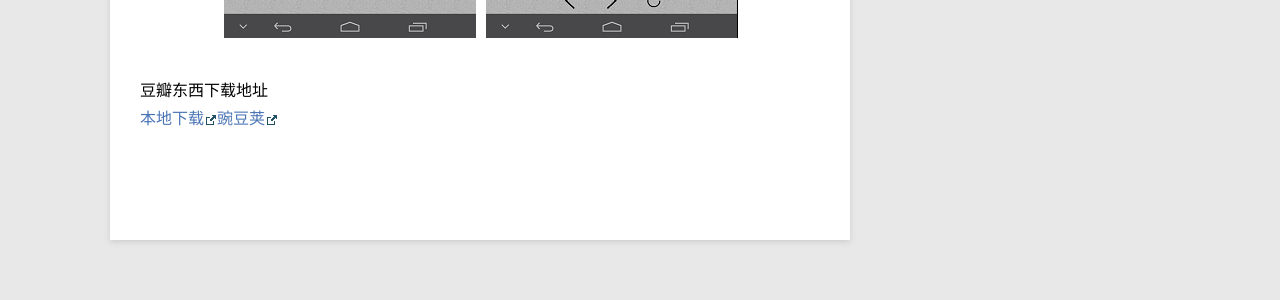
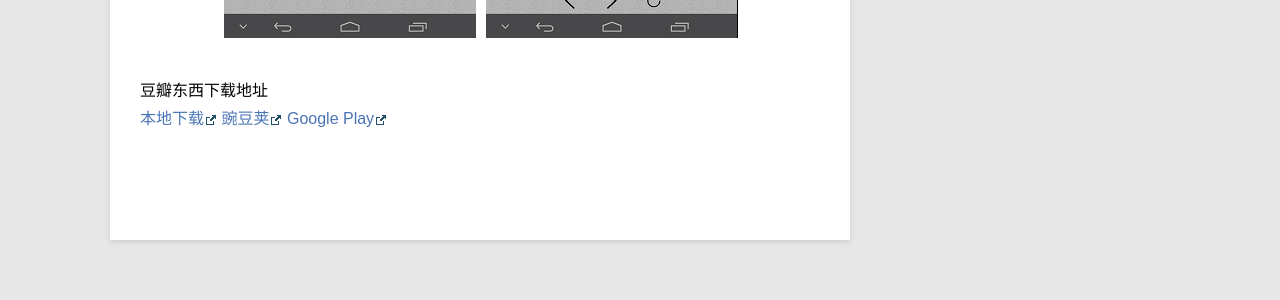
Before and after one commit to Joyuan/joyuan.github.com, a Jekyll site: the page built from _posts/project/2013-11-15-douban_dongxi.md, in a window 1280 px wide. Shown: the part 1199-1499 px from the top of the page. Built offline with Jekyll 4.4.1, drawn with Linux system fonts in a browser that asks for light colours; Markdown is read by kramdown in place of the engine named in the settings; comment, search, counter and statistics services are not loaded; grey boxes are pictures that could not be loaded.

```diff
--- a/_posts/project/2013-11-15-douban_dongxi.md
+++ b/_posts/project/2013-11-15-douban_dongxi.md
@@ -8,7 +8,9 @@ description: 豆瓣东西是一个基于豆瓣的推荐好玩好看东西的Andr
 ![describe](\images\post\project\douban_dongxi\douban_dongxi_1.png)
 ![describe](\images\post\project\douban_dongxi\douban_dongxi_2.png)
 豆瓣东西下载地址
-[本地下载](http://qianzhaoyuan.com/download/douban_dongxi.apk)[豌豆荚](http://www.wandoujia.com/apps/com.joyuan.douban.dongxi)
+[本地下载](http://qianzhaoyuan.com/download/douban_dongxi.apk)
+[豌豆荚](http://www.wandoujia.com/apps/com.joyuan.douban.dongxi)
+[Google Play](https://play.google.com/store/apps/details?id=com.joyuan.douban.dongxi)
 
 
 [1]:    {{ page.url}}  ({{ page.title }})
```
